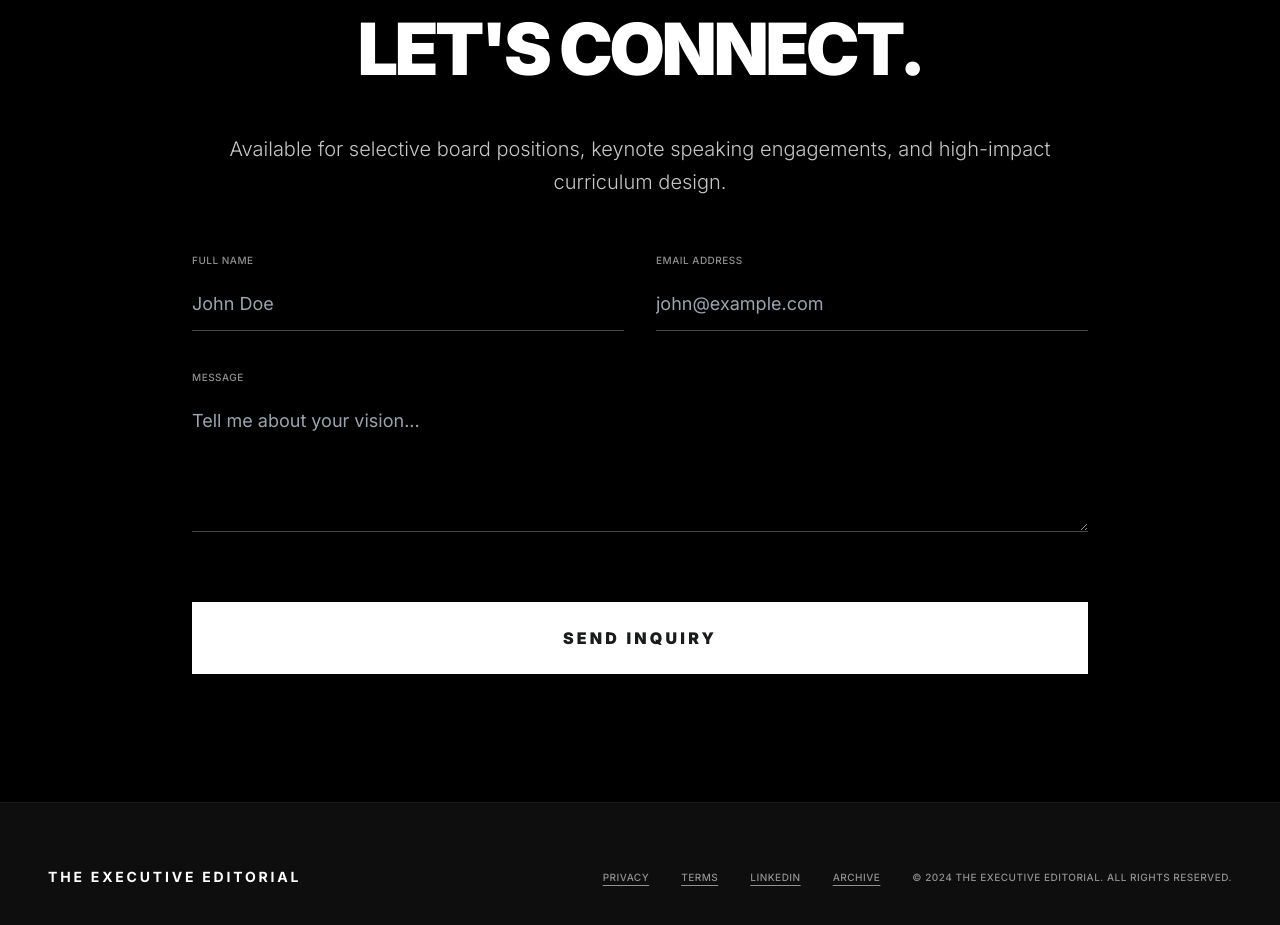
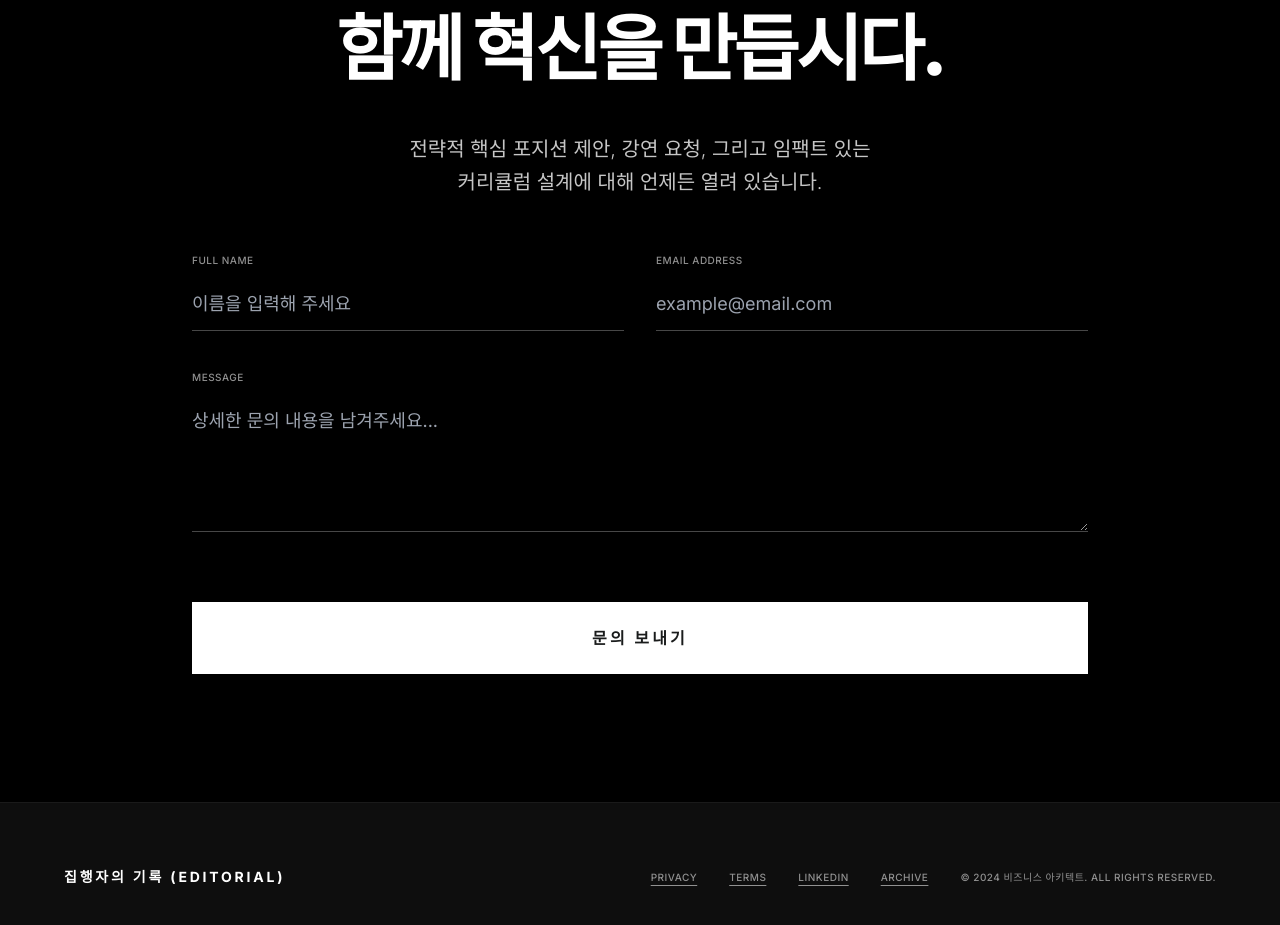
Before and after one commit to ungqum77/PrivateHomepage, a Next.js app: page / in a window 1280 px wide. Shown: the part 4220-5145 px from the top of the page. Built offline with nearby package versions, Linux system fonts and the light colour scheme; no server answers; the database is empty.

Commit message:
0413_1940

```diff
--- a/components/Contact.tsx
+++ b/components/Contact.tsx
@@ -42,10 +42,11 @@ const Contact = () => {
 
   return (
     <section className="px-8 md:px-20 py-32 border-t border-white/10 bg-black">
+      <div className="max-w-6xl mx-auto">
         <div className="max-w-4xl mx-auto text-center space-y-12">
-        <h2 className="text-5xl md:text-7xl font-black tracking-tighter uppercase">Let's Connect.</h2>
+          <h2 className="text-5xl md:text-7xl font-black tracking-tighter uppercase">함께 혁신을 만듭시다.</h2>
           <p className="text-xl text-on-surface-variant font-light leading-relaxed">
-          Available for selective board positions, keynote speaking engagements, and high-impact curriculum design.
+            전략적 핵심 포지션 제안, 강연 요청, 그리고 임팩트 있는 <br />커리큘럼 설계에 대해 언제든 열려 있습니다.
           </p>
 
           <AnimatePresence mode="wait">
@@ -57,15 +58,15 @@ const Contact = () => {
                 className="mt-16 py-20 bg-surface-container border border-primary/20 space-y-6"
               >
                 <span className="material-symbols-outlined text-6xl text-primary">check_circle</span>
-              <h3 className="text-3xl font-black tracking-tighter uppercase">Message Sent!</h3>
+                <h3 className="text-3xl font-black tracking-tighter uppercase">메시지 전송 완료!</h3>
                 <p className="text-on-surface-variant max-w-sm mx-auto font-light">
-                Thank you for your inquiry. I will review your message and respond within 48 hours.
+                  문의해 주셔서 감사합니다. 내용을 신중히 검토한 후 <br />48시간 이내에 회신하겠습니다.
                 </p>
                 <button
                   onClick={() => setStatus('idle')}
                   className="text-[10px] tracking-widest uppercase font-bold text-outline hover:text-white transition-colors"
                 >
-                Send another message
+                  새로운 메시지 보내기
                 </button>
               </motion.div>
             ) : (
@@ -84,7 +85,7 @@ const Contact = () => {
                     value={formData.name}
                     onChange={(e) => setFormData({ ...formData, name: e.target.value })}
                     className="w-full bg-transparent border-b border-outline-variant focus:border-primary outline-none py-3 text-lg transition-colors placeholder:text-surface-variant"
-                  placeholder="John Doe"
+                    placeholder="이름을 입력해 주세요"
                     type="text"
                   />
                 </div>
@@ -95,7 +96,7 @@ const Contact = () => {
                     value={formData.email}
                     onChange={(e) => setFormData({ ...formData, email: e.target.value })}
                     className="w-full bg-transparent border-b border-outline-variant focus:border-primary outline-none py-3 text-lg transition-colors placeholder:text-surface-variant"
-                  placeholder="john@example.com"
+                    placeholder="example@email.com"
                     type="email"
                   />
                 </div>
@@ -106,7 +107,7 @@ const Contact = () => {
                     value={formData.message}
                     onChange={(e) => setFormData({ ...formData, message: e.target.value })}
                     className="w-full bg-transparent border-b border-outline-variant focus:border-primary outline-none py-3 text-lg transition-colors placeholder:text-surface-variant"
-                  placeholder="Tell me about your vision..."
+                    placeholder="상세한 문의 내용을 남겨주세요..."
                     rows={4}
                   ></textarea>
                 </div>
@@ -119,22 +120,23 @@ const Contact = () => {
                     {status === 'submitting' ? (
                       <>
                         <span className="w-5 h-5 border-2 border-on-primary/30 border-t-on-primary rounded-full animate-spin" />
-                      Processing...
+                        처리 중...
                       </>
                     ) : (
-                    'Send Inquiry'
+                      '문의 보내기'
                     )}
                   </button>
                 </div>
                 {status === 'error' && (
                   <p className="md:col-span-2 text-red-500 text-xs text-center uppercase tracking-widest font-bold">
-                  Failed to send inquiry. Please try again later.
+                    메시지 전송에 실패했습니다. 나중에 다시 시도해 주세요.
                   </p>
                 )}
               </motion.form>
             )}
           </AnimatePresence>
         </div>
+      </div>
     </section>
   );
 };
--- a/components/Footer.tsx
+++ b/components/Footer.tsx
@@ -2,8 +2,9 @@ import React from 'react';
 
 const Footer = () => {
   return (
-    <footer className="bg-surface-container-lowest border-t border-white/5 flex flex-col md:flex-row justify-between items-center px-12 py-16 w-full">
-      <div className="text-white font-bold mb-8 md:mb-0 uppercase tracking-widest text-sm">THE EXECUTIVE EDITORIAL</div>
+    <footer className="bg-surface-container-lowest border-t border-white/5 py-16 px-12">
+      <div className="max-w-6xl mx-auto flex flex-col md:flex-row justify-between items-center w-full">
+        <div className="text-white font-bold mb-8 md:mb-0 uppercase tracking-widest text-sm">집행자의 기록 (EDITORIAL)</div>
         <div className="flex flex-col md:flex-row gap-8 items-center">
           <div className="flex gap-8">
             <a className="font-inter text-[10px] tracking-[0.05em] uppercase font-medium text-outline hover:text-white underline underline-offset-4 transition-all duration-200" href="#">Privacy</a>
@@ -11,7 +12,8 @@ const Footer = () => {
             <a className="font-inter text-[10px] tracking-[0.05em] uppercase font-medium text-outline hover:text-white underline underline-offset-4 transition-all duration-200" href="#">LinkedIn</a>
             <a className="font-inter text-[10px] tracking-[0.05em] uppercase font-medium text-outline hover:text-white underline underline-offset-4 transition-all duration-200" href="#">Archive</a>
           </div>
-        <div className="font-inter text-[10px] tracking-[0.05em] uppercase font-medium text-outline mt-8 md:mt-0">© 2024 THE EXECUTIVE EDITORIAL. ALL RIGHTS RESERVED.</div>
+          <div className="font-inter text-[10px] tracking-[0.05em] uppercase font-medium text-outline mt-8 md:mt-0">© 2024 비즈니스 아키텍트. ALL RIGHTS RESERVED.</div>
+        </div>
       </div>
     </footer>
   );
```
Lines whose indentation alone changed are shown as unchanged.
